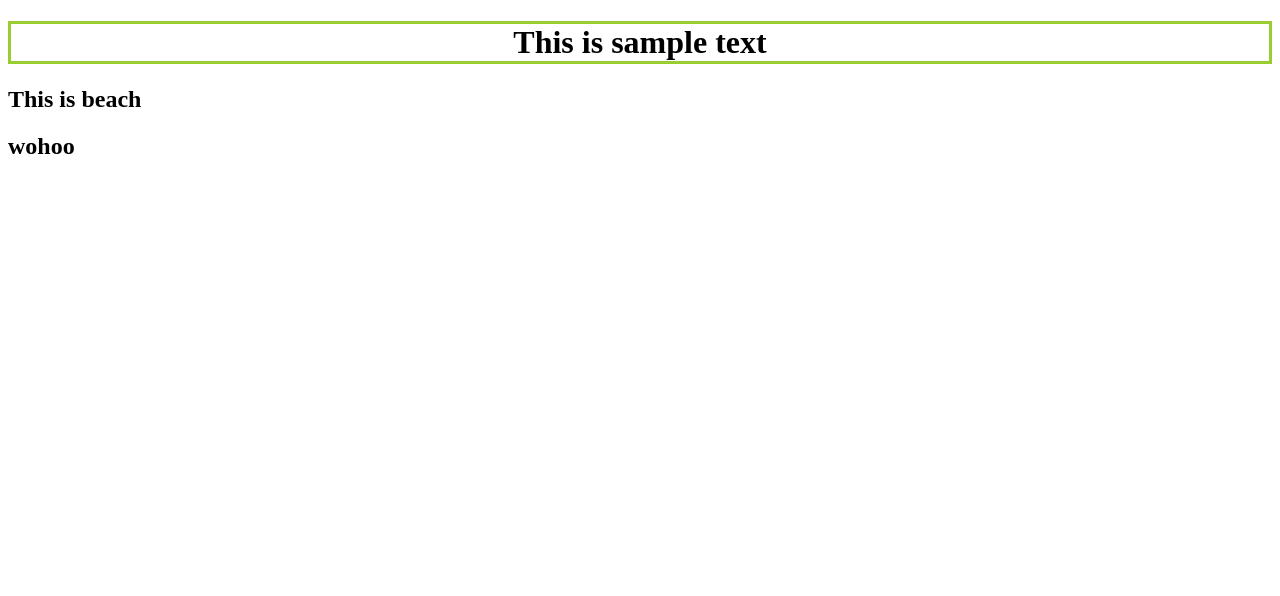
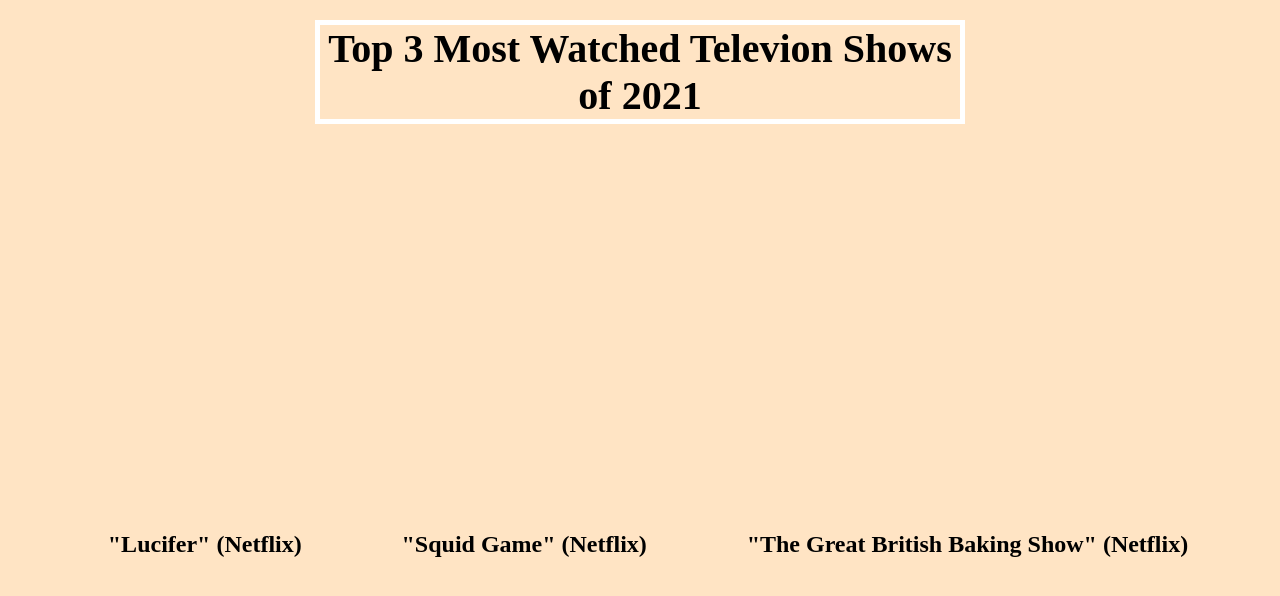
Before and after one commit to staten-island-tech/css-blogpost-project-AdamLyun, a plain HTML site: page indext.html in a window 1280 px wide. Drawn offline with Linux system fonts and the light colour scheme.

Commit message:
cssblogpost part 3

```diff
--- a/indext.html
+++ b/indext.html
@@ -8,10 +8,11 @@
     <link rel="stylesheet" href="style.css" />
   </head>
   <body>
-    <div class="background">
-      <h1 class="head">This is sample text</h1>
-      <h2 class="beach">This is <span>beach </span></h2>
-      <h2 class="beta">wohoo</h2>
+    <h1 class="head">Top 3 Most Watched Televion Shows of 2021</h1>
+    <div class="outer-cont">
+      <h2>"Lucifer" (Netflix)</h2>
+      <h2>"Squid Game" (Netflix)</h2>
+      <h2>"The Great British Baking Show" (Netflix)</h2>
     </div>
   </body>
 </html>
--- a/style.css
+++ b/style.css
@@ -1,4 +1,21 @@
 .head{
+    margin: 20px auto;
     text-align:center ;
-    border: 3px solid yellowgreen;
+    border: 5px solid white;
+    background-color:   ;
+    font-size: 40px;
+    width: 50vw
 }
+.h1{
+    font-size: 50px;
+}
+body{
+    background-color:bisque;
+}
+.outer-cont {
+    height: 100vh ;
+    display: flex ;
+    justify-content: space-evenly;
+    align-items: center;
+    width: 100vw;
+}
```
